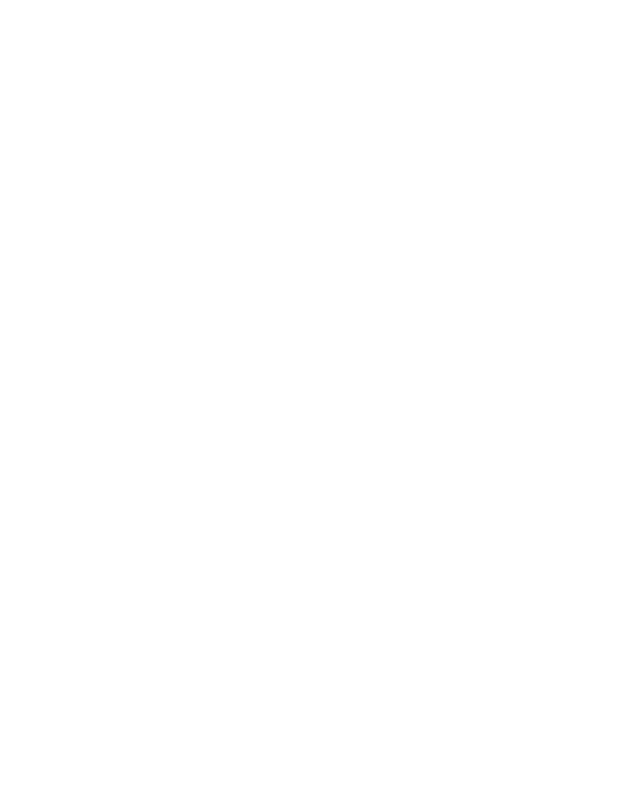
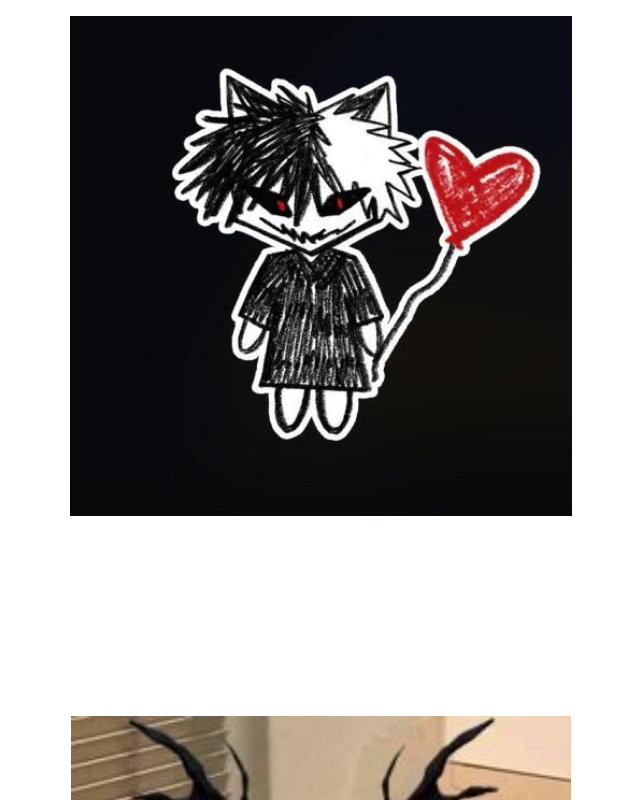
Before and after one commit to ZxcMimis/js2-home-3, a plain HTML site: page index.html in a window 1280 px wide. Shown: the top 800 px of the page, without its empty margins (339-979 px from the left). Drawn offline with Linux system fonts and the light colour scheme; some packages are replaced by stand-ins of ours.

Commit message:
js-home-3

```diff
--- a/index.html
+++ b/index.html
@@ -8,21 +8,21 @@
     <link rel="stylesheet" href="./style.css">
 </head>
 <body>
-    <ul class="list">
-        <li class="item">
-            <img class="lazyload" data-src="./kot.jpg" alt="kot">
+    <ul class="images">
+        <li class="image-item">
+            <img class="img lazyload" data-src="./kot.jpg" alt="kot">
         </li>
-        <li class="item">
-            <img class="lazyload" data-src="./kot1.jpg" alt="kot">
+        <li class="image-item">
+            <img class="img lazyload" data-src="./kot1.jpg" alt="kot">
         </li>
-        <li class="item">
-            <img class="lazyload" data-src="./kot2.jpg" alt="kot">
+        <li class="image-item">
+            <img class="img lazyload" data-src="./kot2.jpg" alt="kot">
         </li>
-        <li class="item">
-            <img class="lazyload" data-src="./smile.jpg" alt="kot">
+        <li class="image-item">
+            <img class="img lazyload" data-src="./smile.jpg" alt="kot">
         </li>
-        <li class="item">
-            <img class="lazyload" data-src="./hrest.jpg" alt="kot">
+        <li class="image-item">
+            <img class="img lazyload" data-src="./hrest.jpg" alt="kot">
         </li>
     </ul>
 
--- a/index.js
+++ b/index.js
@@ -1,8 +1,23 @@
-const lazyImages = document.querySelectorAll('[loading="lazy"]');
-lazyImages.forEach((image) => {
-    image.addEventListener("load", (events) => {
-        events.target.classList.add("show");
-        console.log("test")
-    }), { once: true }
+const imagesArr = document.querySelectorAll('.img')
+const observer = new IntersectionObserver(observerImages)
 
+function loadImage(image) {
+    const dataSrc = image.getAttribute('data-src')
+    image.src = dataSrc
+    image.classList.add('animation-image')
+}
+
+function observerImages(imagesArr) {
+    imagesArr.forEach((entry) => {
+
+        if (entry.isIntersecting) {
+            loadImage(entry.target)
+            observer.unobserve(entry.target)
+        }
+    });
+}
+
+imagesArr.forEach((imageEl) => {
+    observer.observe(imageEl)
+    imageEl.classList.remove('animation-image')
 })
--- a/style.css
+++ b/style.css
@@ -1,13 +1,18 @@
-img {
-    width: 800px;
-    height: auto;
-    opacity: 0;
-    transform: translateX(10%);
-    transition: opacity 3s ease-in-out, transform 3s ease-in-out;
+.img {
+  height: 500px;
+  background-color: #f0f0f0;
+  opacity: 0;
+  transform: translateX(-100%);
+  transition-duration: 500ms;
 
 }
-
-img.visible {
-    opacity: 1;
-    transform: translateX(0);
+.animation-image {
+  transform: translateX(0%);
+  opacity: 1;
 }
+.image-item {
+  height: 700px;
+  list-style: none;
+  display: flex;
+  justify-content: center;
+}
```
